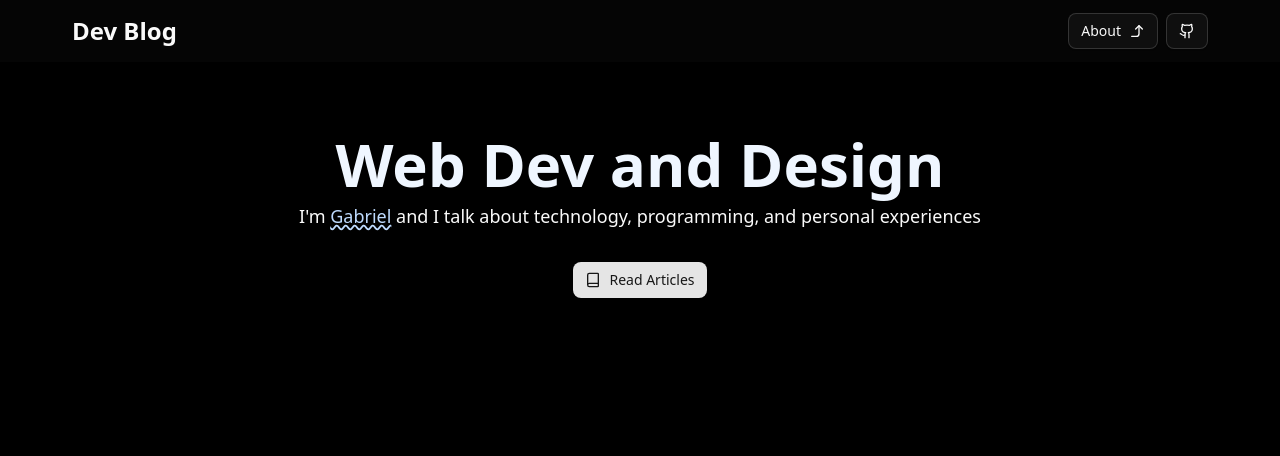
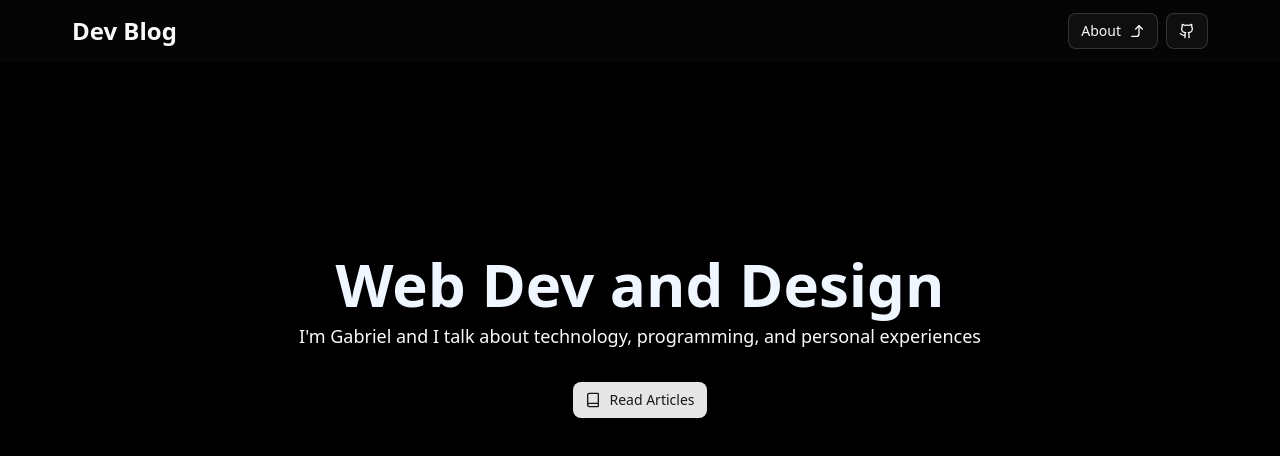
Before and after one commit to Gabo2447/dev-blog, a Next.js app: page / in a window 1280 px wide. Shown: the top 456 px of the page. Built offline with nearby package versions, Linux system fonts and the light colour scheme.

Commit message:
feat: :sparkles: Add article component and refactor hero component to use Title

```diff
--- /dev/null
+++ b/src/components/home/article.tsx
@@ -0,0 +1,13 @@
+import Title from "@/components/global/title";
+import Section from "../global/section";
+const article = () => {
+  return (
+    <Section>
+      <Title as="h2" className="sm:text-3xl text-xl mb-4 text-blue-50">
+        Latest Articles
+      </Title>
+    </Section>
+  );
+};
+
+export default article;
--- a/src/components/home/hero.tsx
+++ b/src/components/home/hero.tsx
@@ -1,22 +1,25 @@
 import Link from "next/link";
 import { Book } from "lucide-react";
+
 import { Button } from "../ui/button";
 import Section from "../global/section";
+import Title from "../global/title";
 
 const hero = () => {
   return (
-    <Section className="my-16 text-center flex flex-col items-center">
-      <h1 className="font-bold text-3xl sm:text-6xl text-wrap my-2 text-blue-50">
+    <Section className="my-46 text-center flex flex-col items-center">
+      <Title className="font-bold text-3xl sm:text-6xl text-wrap my-2 text-blue-50">
         Web Dev and Design
-      </h1>
-      <p className="text-lg">
-        {"I'm"}{" "}
-        <span className="underline decoration-wavy text-blue-200">Gabriel</span>{" "}
-        and I talk about technology, programming, and personal experiences
+      </Title>
+      <p className="text-lg text-">
+        I&apos;m Gabriel and I talk about technology, programming, and personal
+        experiences
       </p>
-      <Link href="/blog">
+
+      <Link href="/blog" target="_self">
         <Button className="button-jump my-8" variant={"default"}>
-          <Book /> Read Articles
+          <Book />
+          Read Articles
         </Button>
       </Link>
     </Section>
```
